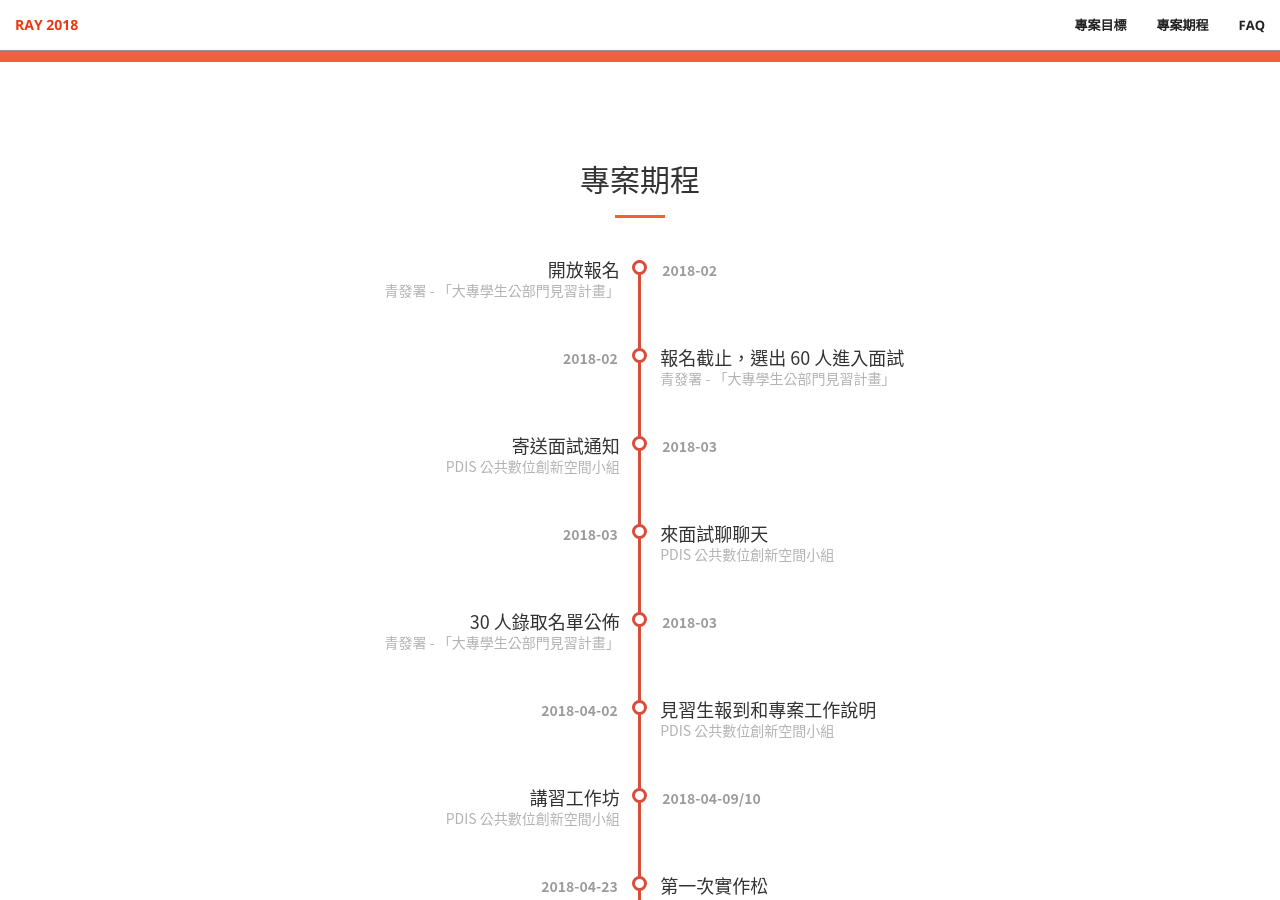
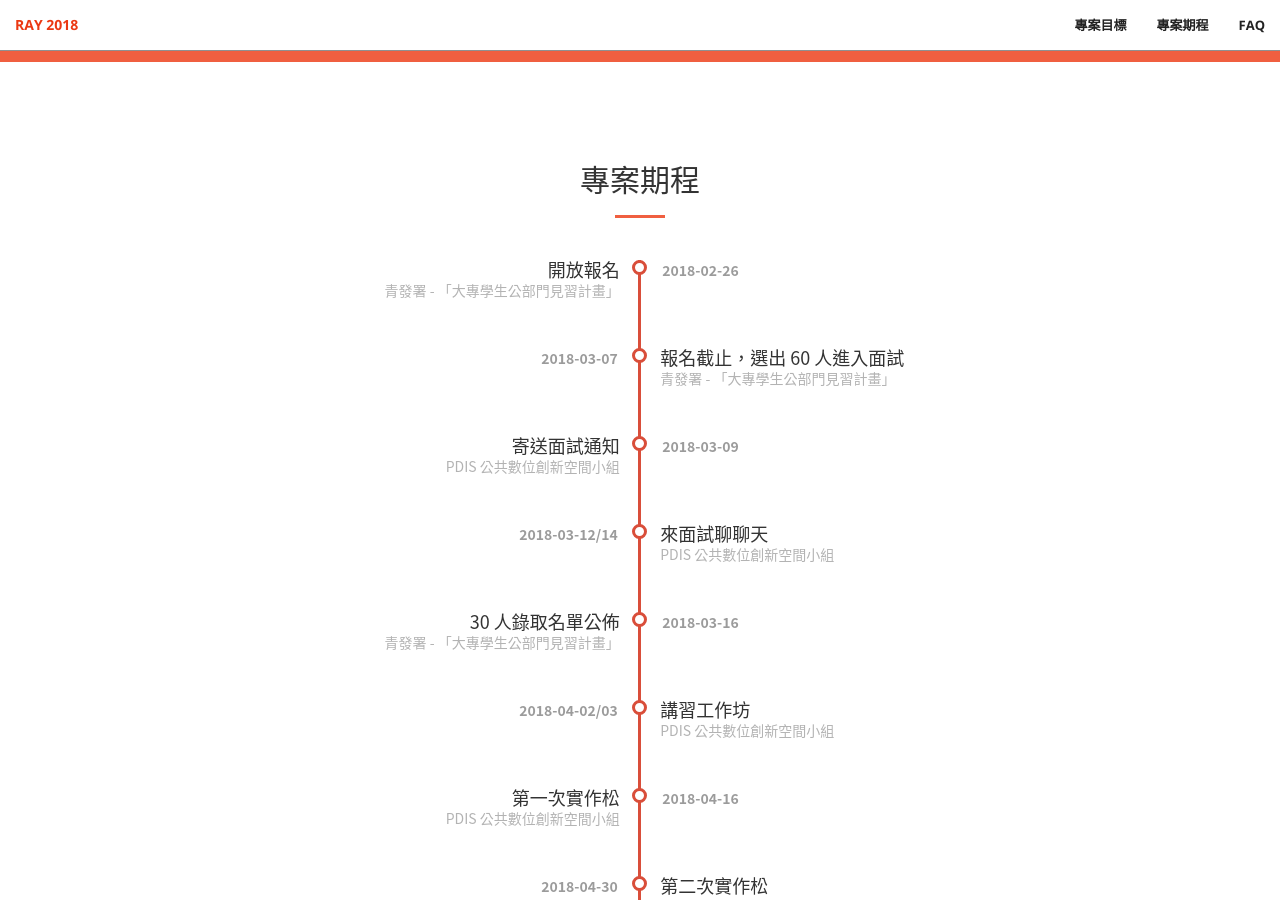
Before and after one commit to PDIS/ray2018, a Jekyll site: the page built from docs/index.html, in a window 1280 px wide and 900 px high, scrolled down 1390 px. Built offline with Jekyll 4.4.1, drawn with Linux system fonts in a browser that asks for light colours; some of the changed text lies outside the part shown.

Commit message:
update timeline & call to action

```diff
--- a/docs/_data/timeline.json
+++ b/docs/_data/timeline.json
@@ -2,53 +2,53 @@
     {
         "title": "開放報名",
         "owner": "青發署 - 「大專學生公部門見習計畫」",
-        "date": "2018-02",
+        "date": "2018-02-26",
         "done": false
     },
     {
         "title": "報名截止，選出 60 人進入面試",
         "owner": "青發署 - 「大專學生公部門見習計畫」",
-        "date": "2018-02",
+        "date": "2018-03-07",
         "done": false
     },
     {
         "title": "寄送面試通知",
         "owner": "PDIS 公共數位創新空間小組",
-        "date": "2018-03",
+        "date": "2018-03-09",
         "done": false
     },
     {
         "title": "來面試聊聊天",
         "owner": "PDIS 公共數位創新空間小組",
-        "date": "2018-03",
+        "date": "2018-03-12/14",
         "done": false
     },
     {
         "title": "30 人錄取名單公佈",
         "owner": "青發署 - 「大專學生公部門見習計畫」",
-        "date": "2018-03",
-        "done": false
-    },
-    {
-        "title": "見習生報到和專案工作說明",
-        "owner": "PDIS 公共數位創新空間小組",
-        "date": "2018-04-02",
+        "date": "2018-03-16",
         "done": false
     },
     {
         "title": "講習工作坊",
         "owner": "PDIS 公共數位創新空間小組",
-        "date": "2018-04-09/10",
+        "date": "2018-04-02/03",
         "done": false
     },
     {
         "title": "第一次實作松",
         "owner": "PDIS 公共數位創新空間小組",
-        "date": "2018-04-23",
+        "date": "2018-04-16",
         "done": false
     },
     {
         "title": "第二次實作松",
+        "owner": "PDIS 公共數位創新空間小組",
+        "date": "2018-04-30",
+        "done": false
+    },
+    {
+        "title": "第三次實作松",
         "owner": "PDIS 公共數位創新空間小組",
         "date": "2018-05-14",
         "done": false
--- a/docs/_includes/call-to-action.html
+++ b/docs/_includes/call-to-action.html
@@ -9,13 +9,14 @@
                     <br> 資訊見習生：具有「行動版網站開發」經驗的你
                     <br> 測試見習生：能提供一般民眾使用經驗的你
                 </p>
-                <a class="btn btn-primary btn-xl" disabled>我要報名「資訊見習生」！</a>
-                <a class="btn btn-primary btn-xl" disabled>我要報名「測試見習生」！</a>
+                <a href="https://rich.yda.gov.tw/rich/#/job/detail/JB102429" class="btn btn-primary btn-xl" target="_blank">我要報名！</a>
+                <!-- <a class="btn btn-primary btn-xl" disabled>我要報名「資訊見習生」！</a> -->
+                <!-- <a class="btn btn-primary btn-xl" disabled>我要報名「測試見習生」！</a> -->
 
                 <br>
                 <br>
 
-                <form action="https://docs.google.com/forms/d/e/1FAIpQLScd0kwvJmeSrUZ4VjhiKbdNzEyzvTlARdhM8Ga_Ug-3vR7RJA/formResponse?embedded=true"
+                <!-- <form action="https://docs.google.com/forms/d/e/1FAIpQLScd0kwvJmeSrUZ4VjhiKbdNzEyzvTlARdhM8Ga_Ug-3vR7RJA/formResponse?embedded=true"
                     target="_self" method="POST" id="mG61Hd">
                     <div class="form-group">
                         <label for="usr">開始報名時，按鈕才會啟動喔！可以在下方留下Email，我們會在第一時間寄信通知你！</label>
@@ -32,7 +33,7 @@
                     <input type="hidden" name="pageHistory" value="0">
                     <input type="hidden" name="fbzx" value="-5846906434428823126">
                     <input type="submit" class="btn btn-primary btn-xl" value="送出">
-                </form>
+                </form> -->
             </div>
         </div>
         <a class="edit text-center text-faded" href="{{site.github.repository_url}}/edit/master/docs/_includes/call-to-action.html">
```
